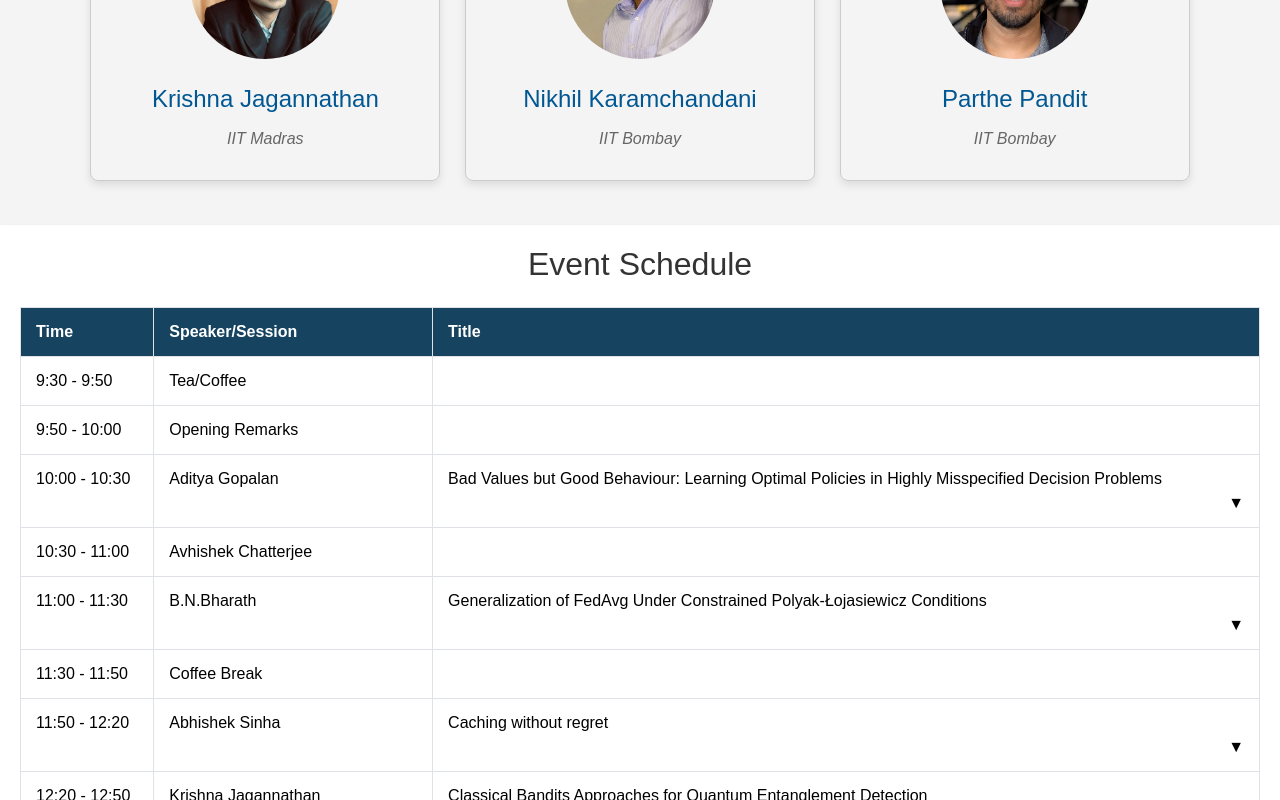
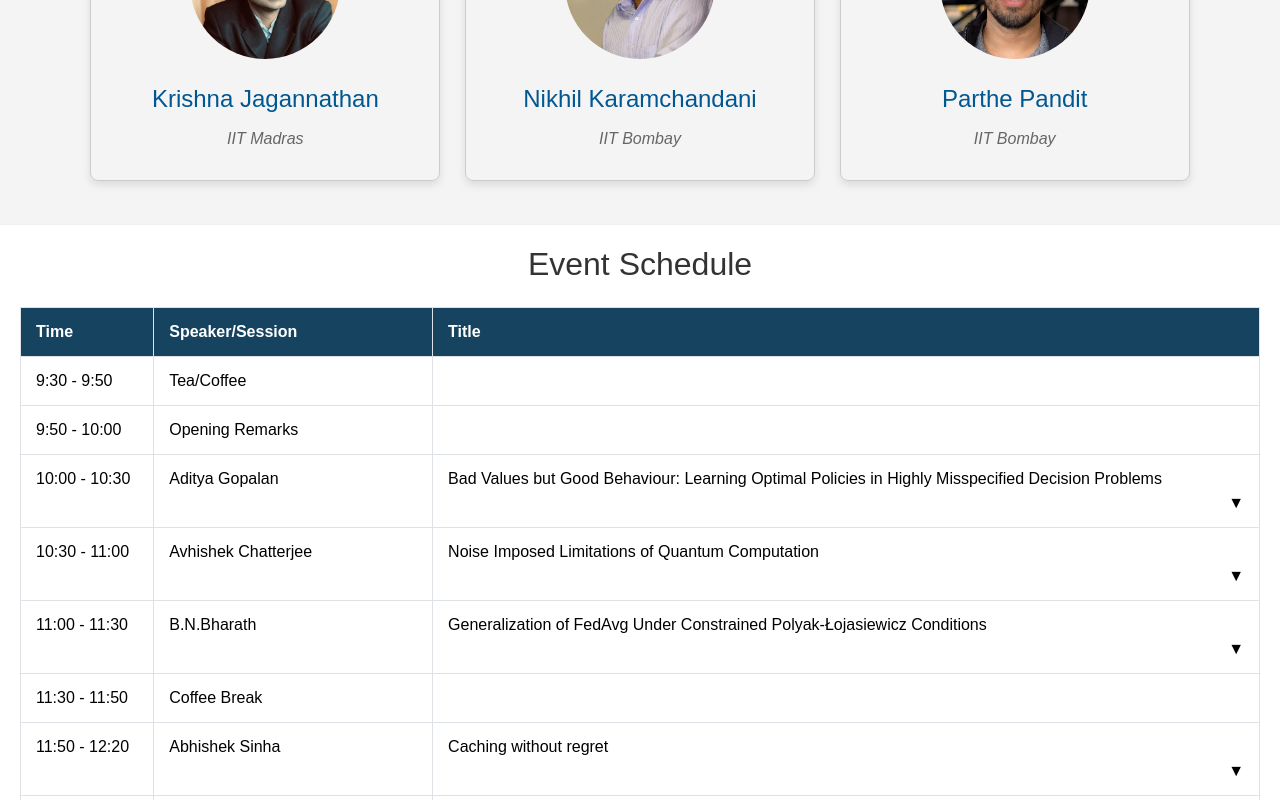
Before and after one commit to Umesh3833/WorkshopDemo, a React (Create React App) app: page / in a window 1280 px wide. Shown: the part 1342-2142 px from the top of the page. Built offline with nearby package versions, Linux system fonts and the light colour scheme.

Commit message:
added avishek talk details

```diff
--- a/src/Constants.js
+++ b/src/Constants.js
@@ -29,7 +29,7 @@ export const speakers = [
         name: "Avhishek Chatterjee",
         imageUrl: avishek,
         link: "https://www.ee.iitm.ac.in/faculty/profile/avhishek",
-        bio: "",
+        bio: "Avhishek Chatterjee is an assistant professor in the Department of Electrical Engineering at the Indian Institute of Technology Madras. He received BE from the Jadavpur University, ME from the Indian Institute of Science Bangalore and PhD from The University of Texas at Austin, and was a postdoctoral research associate at the University of Illinois at Urbana-Champaign. His research interest lies in stochastic and information networks with applications in  classical and quantum information networks and human-centric networks.",
         college: "IIT Madras"
     },
     {
@@ -96,6 +96,8 @@ export const events = [
     {
         time: "10:30 - 11:00",
         speaker: "Avhishek Chatterjee",
+        title:"Noise Imposed Limitations of Quantum Computation",
+        abstract:"There is a growing interest in quantum computation due to the promise it makes in an ideal scenario. On the other hand, quantum computation is perceived by some as a hype, due to the large gap between the practice and the promise. The truth will  unfold in time only if we have a clear understanding of the gap between theory and practice, which is caused by the inevitable presence of noise in all practical quantum systems. The theory of quantum fault-tolerance was developed for finding ways to bridge this gap. In this talk, I shall discuss some unavoidable limitations imposed by noise on practical quantum computation circuits despite the best fault-tolerant schemes. A part of this talk would be our non-asymptotic converse bounds for gate based quantum computation circuits under general noise model. These bounds were obtained by treating noisy quantum circuits as  stochastic (quantum) information networks and by establishing a connection between quantum computation and communication. "
     },
     {
         time: "11:00 - 11:30",
```
